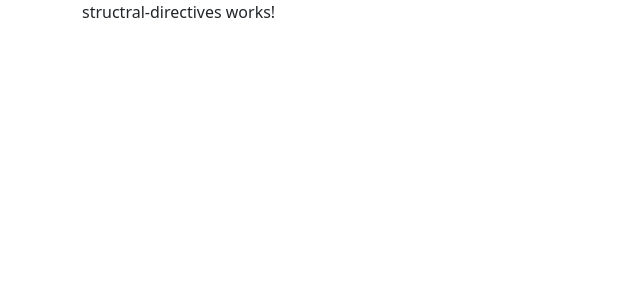
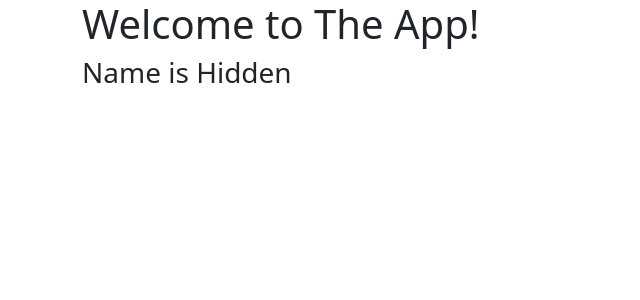
Before and after one commit to Waheed-Programmer/CMS-Blog-Angular-App, an Angular app: page / in a window 1280 px wide. Shown: the top 300 px of the page, without its empty margins (0-640 px from the left). Built offline with nearby package versions, Linux system fonts and the light colour scheme.

Commit message:
ngIf apply

```diff
--- a/src/app/structral-directives/structral-directives.component.html
+++ b/src/app/structral-directives/structral-directives.component.html
@@ -1,4 +1,10 @@
 <div>
-  <p>structral-directives works!</p>
+  <h1>Welcome to The App!</h1>
+  <h3 *ngIf="displayName; else elseBlock">
+    Code With Angular
+  </h3>
+  <ng-template #elseBlock>
+    <h3>Name is Hidden</h3>
+  </ng-template>
 
 </div>
--- a/src/app/structral-directives/structral-directives.component.ts
+++ b/src/app/structral-directives/structral-directives.component.ts
@@ -7,6 +7,7 @@ import { Component, OnInit } from '@angular/core';
 })
 export class StructralDirectivesComponent implements OnInit {
 
+  displayName = false;
   constructor() { }
 
   ngOnInit(): void {
```
